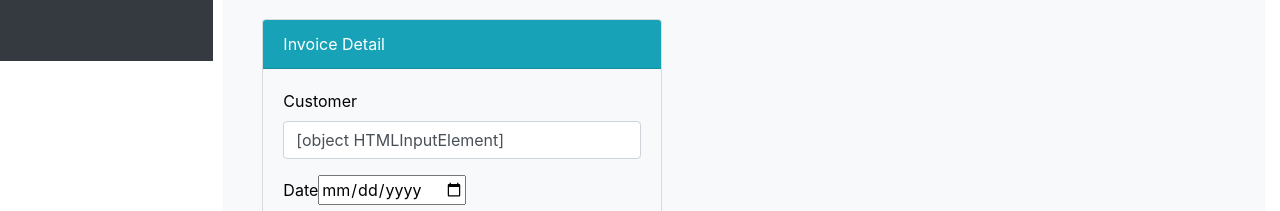
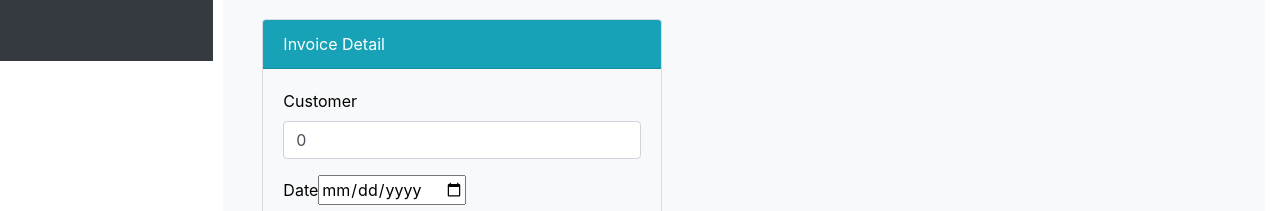
Before and after one commit to shehan11248/ABSD, an Angular app: page /orders in a window 1280 px wide. Shown: the part 800-1011 px from the top of the page. Built offline with nearby package versions, Linux system fonts and the light colour scheme; no server answers.

Commit message:
some modification order controller and fix error

```diff
--- a/src/app/view/manage-order/manage-order.component.html
+++ b/src/app/view/manage-order/manage-order.component.html
@@ -111,7 +111,7 @@
               <div class="form-group">
                 <label class="lbl">Customer</label>
                 <input id="txtcName" type="email" class="form-control"
-                       aria-describedby="emailHelp" value={{CID}} #CID>
+                       aria-describedby="emailHelp" value={{CID}}>
               </div>
 
               <div class="form-group">
@@ -125,7 +125,7 @@
               </div>
 
               <button id="orderdt" type="button" class="btn btn-success"
-                      (click)="saveOrder(CID.value,Dates.value,OID.value)">Submit Orders
+                      (click)="saveOrder(Dates.value,OID.value)">Submit Orders
               </button>
 
             </form>
--- a/src/app/view/manage-order/manage-order.component.ts
+++ b/src/app/view/manage-order/manage-order.component.ts
@@ -64,8 +64,8 @@ export class ManageOrderComponent implements OnInit {
     this.tblorderitem.push(new OrderItem(this.itemcode, this.description, Number(value), (Number(value) * Number(this.unitprice))));
   }
 
-  saveOrder(oid: string, dates: string, cid: string) {
-    this.orderService.saveOrder(new Orders(oid, dates, cid), this.tblorderitem).subscribe(resp => {
+  saveOrder(oid: string, dates: string) {
+    this.orderService.saveOrder(new Orders('D109', '2019-06-21', 'C010'), this.tblorderitem).subscribe(resp => {
       console.log(resp);
     })
 
```
